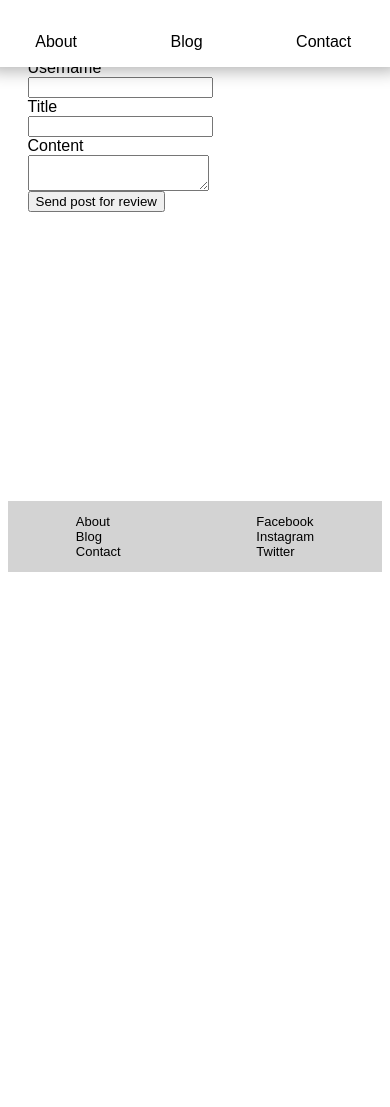
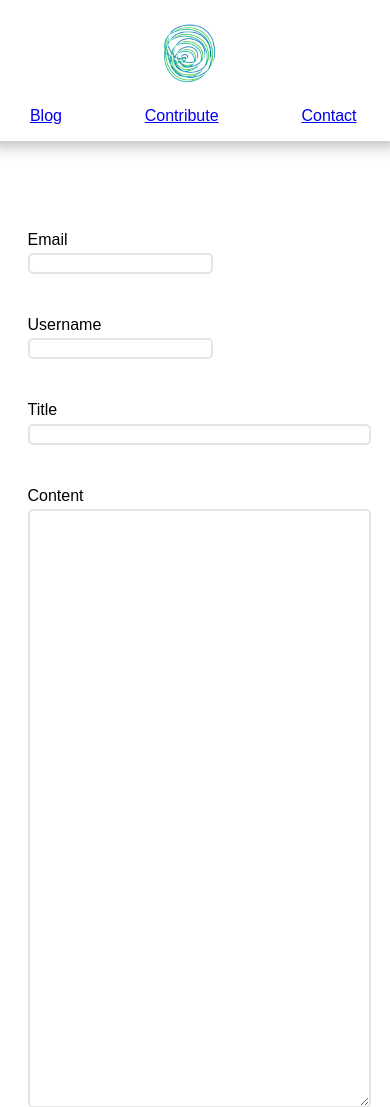
Before and after one commit to estherhzcam/project, a plain HTML site: page host-article.html in a window 390 px wide. Shown: the top 1107 px of the page. Before the commit the page ends 844 px from the top, so only its background shows below. Drawn offline with Linux system fonts and the light colour scheme.

Commit message:
form styling and home responsiveness

```diff
--- a/host-article.html
+++ b/host-article.html
@@ -7,15 +7,15 @@
     <link rel="stylesheet" href="main.css">
     <title>Host post</title>
   </head>
-  <body>
+  <body id=host-page>
     <header>
       <nav>
-        <div id="logo"></div>
+        <a class=logo-link href="index.html"><img src="img/logo.png" alt="logo-home"></a>
         <div id="sections">
           <ul>
-            <li>About</li>
-            <li>Blog</li>
-            <li>Contact</li>
+            <a href="blog.html"><li>Blog</li></a>
+            <a href="host-article.html"><li>Contribute</li></a>
+            <a href="index.html"><li>Contact</li></a>
           </ul>
         </div>
       </nav>
@@ -25,7 +25,7 @@
             <!--Nested labels or not nested depending on the styling needs-->
       <label>Email<input type="email" name="email" required /></label>
       <label>Username<input type="text" name="username" required /></label>
-      <label>Title<input type="text" name="title" required /></label>
+      <label>Title<input id=title type="text" name="title" required /></label>
       <label>Content<textarea name="content" required></textarea></label>
       <!---privacy policy + marketing consent--->
     <input type="submit" value="Send post for review"></input>
--- a/main.css
+++ b/main.css
@@ -33,13 +33,16 @@ button:hover {
 footer ul {
         list-style: none;
     }
-
+footer ul li{
+        margin-bottom: 2vh;
+    }
 footer {
         display: flex;
         flex-direction: row;
         justify-content: space-around;
         background-color: lightgrey;
         font-size: small;
+        padding: 5vh 0 5vh 0;
     }
 
 /* Top menu */
@@ -81,14 +84,15 @@ nav a.logo-link {
     flex-direction:horizontal;
     justify-content: space-around;}
 
-    /* ------------Home-page----------- */
+ /* ----------------------------------Home-page------------------------------------ */
 
 #introhome {
     display:grid;
     grid-template-columns: 1fr;
+    grid-gap: -2vh;
     position:relative;
     color:black;
-    background-color:rgb(189, 228, 231);
+    background-color:rgba(208, 238, 240, 0.836);
     margin-left: -15vw;
     margin-right: -15vw;
     padding-top: 25vh;
@@ -128,6 +132,11 @@ nav a.logo-link {
 #toblog a{
     margin:auto;
 }
+#toblog p{
+   text-align: center;
+   margin: 3ch 0 3vh 0;
+
+}
 #contribute {
     margin-top: 5vh;
     display: flex;
@@ -143,8 +152,7 @@ nav a.logo-link {
 
 
 
-
-/* here starts the css for the host article page */
+/*---------- here starts the css for the host article page----------------- */
 
 input, textarea, label {
     display: block;
@@ -167,3 +175,72 @@ visibility:hidden;
 pointer-events: none;
 
 }
+
+#host-page main {
+    padding-top: 25vh;
+}
+
+#host-page form label{
+ margin-bottom: 5vh
+}
+
+#host-page form label input{
+    border: 2px solid rgb(230, 228, 228);
+   border-radius: 5px;
+   margin-top: 0.5vh;
+   }
+
+   #host-page form label #title{
+   width: 100%;
+   }
+
+   #host-page form label textarea{
+    border: 2px solid rgb(230, 228, 228);
+    border-radius: 5px;
+    margin-top: 0.5vh;
+    width: 100%;
+    height: 70vh;
+    }
+
+#host-page form input[type=submit]{
+    background-color: teal;
+    color:white;
+    font-weight: 500;
+    font-family: Verdana, Geneva, Tahoma, sans-serif;
+    font-size: 100% ;
+    padding: 9px 13px 9px 13px;
+    border:none;
+    border-radius: 7px;
+    box-shadow: 0 4px 16px 0 rgba(0,0,0,0.3);
+    margin:auto;
+    }
+
+
+    #host-page form input[type=submit]:hover {
+        transform: scale(1.1, 1.1);
+        cursor: pointer
+        }
+
+    /*--------------responsive styling----------------------*/
+
+    @media only screen and (min-width:700px) {
+
+        #introhome {
+            text-align: center;
+            padding-bottom: 10vh;
+        }
+        #introhome p{
+            margin: 0 25vw 0 25vw;
+
+    }}
+
+    @media only screen and (min-width:1000px) {
+
+        #introhome {
+            text-align: center;
+            padding-bottom: 10vh;
+        }
+        #introhome p{
+            margin: 0 35vw 0 35vw;
+
+    }}
```
Also changed, not shown: article.html (+4 -4 lines), blog.html (+4 -4 lines), index.html (+2 -2 lines), img/banner-home.jpg (deleted), img/gamusinos-banner.svg (deleted).
